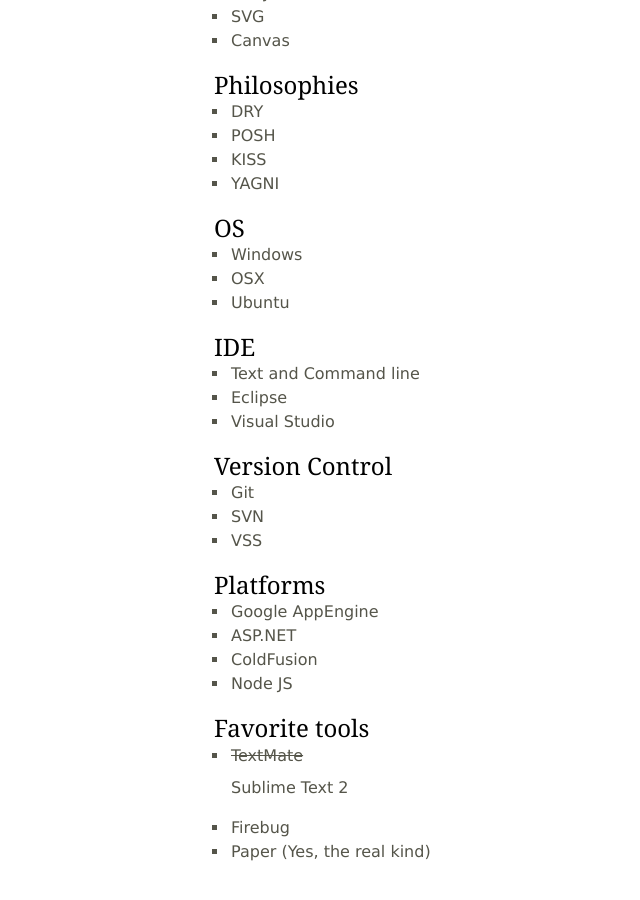
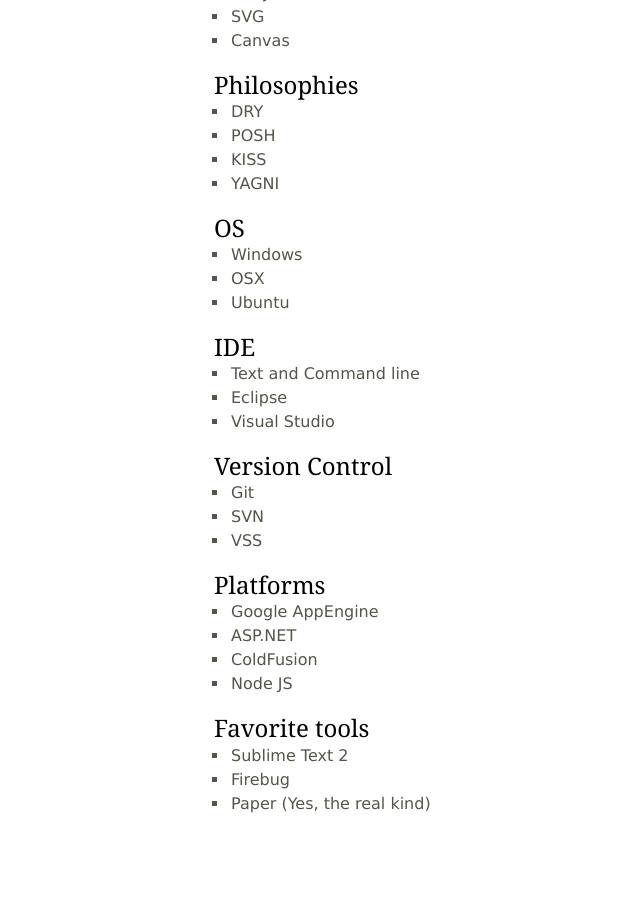
Before and after one commit to jethrolarson/jethrolarson.github.com, a Jekyll site: the page built from resume.md, in a window 1280 px wide and 900 px high, scrolled down 3015 px. Shown: the whole window, without its empty margins (81-721 px from the left). Built offline with Jekyll 4.4.1, drawn with Linux system fonts in a browser that asks for light colours; Markdown is read by kramdown in place of the engine named in the settings; after the commit the page ends 3867 px from its top, so only the background shows below that.

Commit message:
Update resume.md

```diff
--- a/resume.md
+++ b/resume.md
@@ -162,6 +162,6 @@
 
 Favorite tools
 --------------
-* <s>TextMate</s> Sublime Text 2
+* Sublime Text 2
 * Firebug
 * Paper (Yes, the real kind)
```
